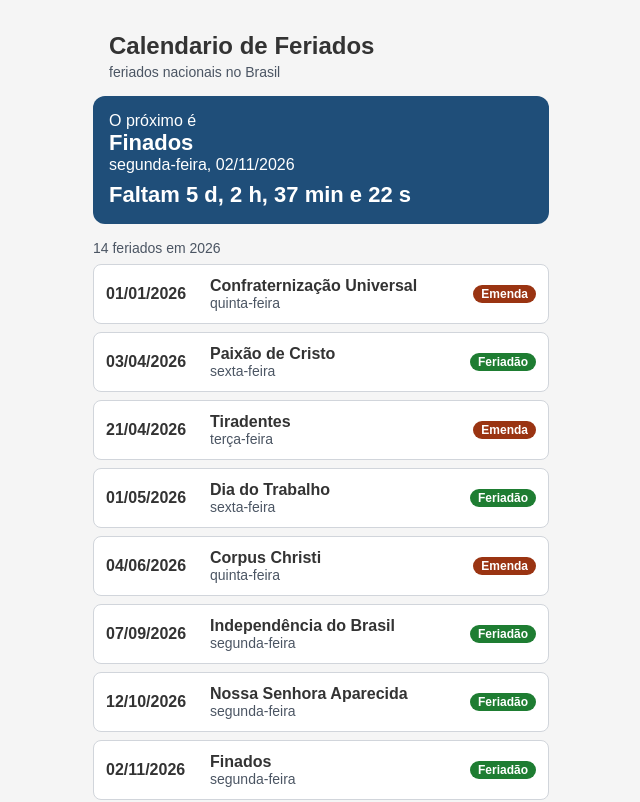
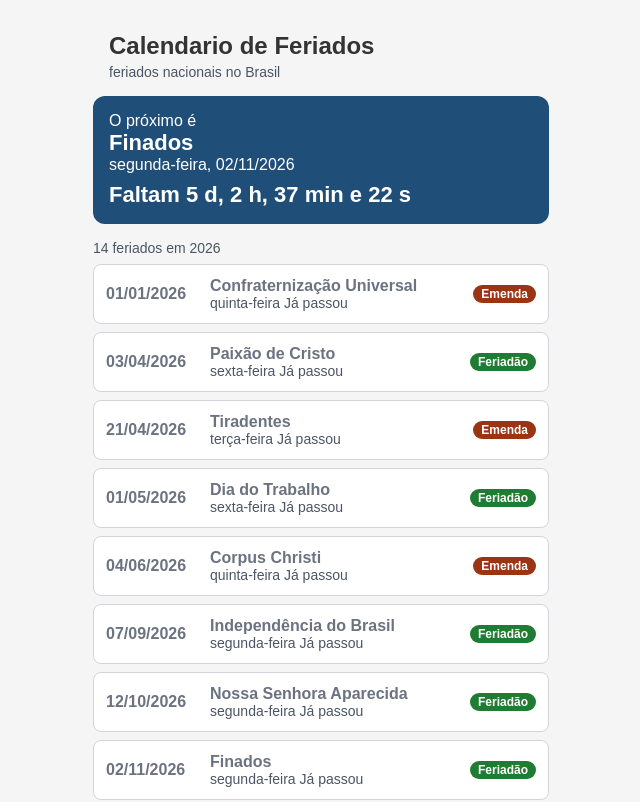
Before and after one commit to thiagotrindade29/03-feriados, a React (Vite) app: page / in a window 1280 px wide. Shown: the top 802 px of the page, without its empty margins (319-959 px from the left). Built offline with nearby package versions, Linux system fonts and the light colour scheme.

Commit message:
refactor: enhance HolidayCard component to include past date indication and improve readability

```diff
--- a/src/components/HolidayCard/index.jsx
+++ b/src/components/HolidayCard/index.jsx
@@ -1,6 +1,6 @@
 import './Holiday-card.css';
 
-
+const openedAt = new Date();
 
 export default function HolidayCard({ date, name, weekend }) {
   const day = new Date(`${date}T00:00:00`);
@@ -9,13 +9,15 @@ export default function HolidayCard({ date, name, weekend }) {
   const isWeekend = weekend == 'sábado' || weekend == 'domingo';
   const isBrigde = weekend == 'terça-feira' || weekend == 'quinta-feira';
 
+  const isPast = new Date(`${date}T23:59:59`) < openedAt;
+
   return (
-    <article key={date} className="holiday-card">
+    <article key={date} className={`holiday-card ${isPast ? 'past' : ''}`}>
       <p className="holiday-date">{formattedDate}</p>
 
       <div className="holiday-info">
         <h2>{name}</h2>
-        <p>{weekend}</p>
+        <p>{weekend} {isPast && 'Já passou'}</p>
       </div>
 
       {isLongWeekend && <span className="tag long-weekend">Feriadão</span>}
```
